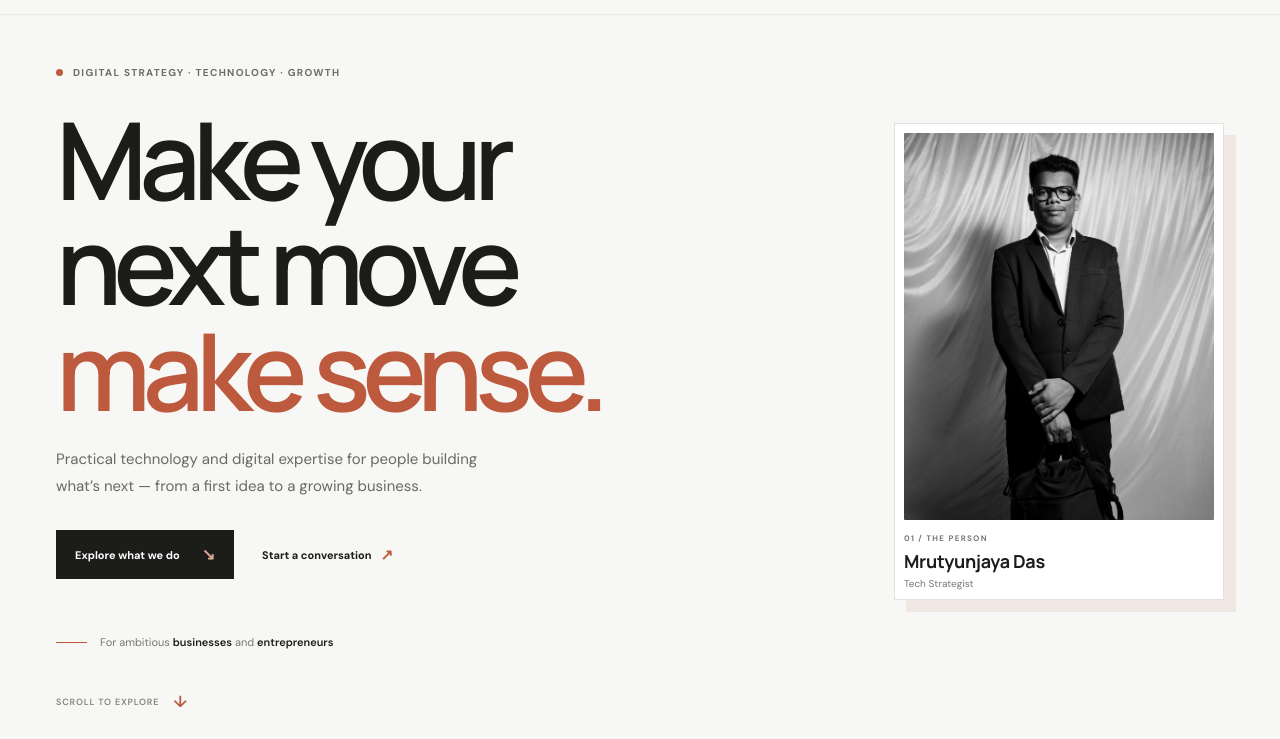
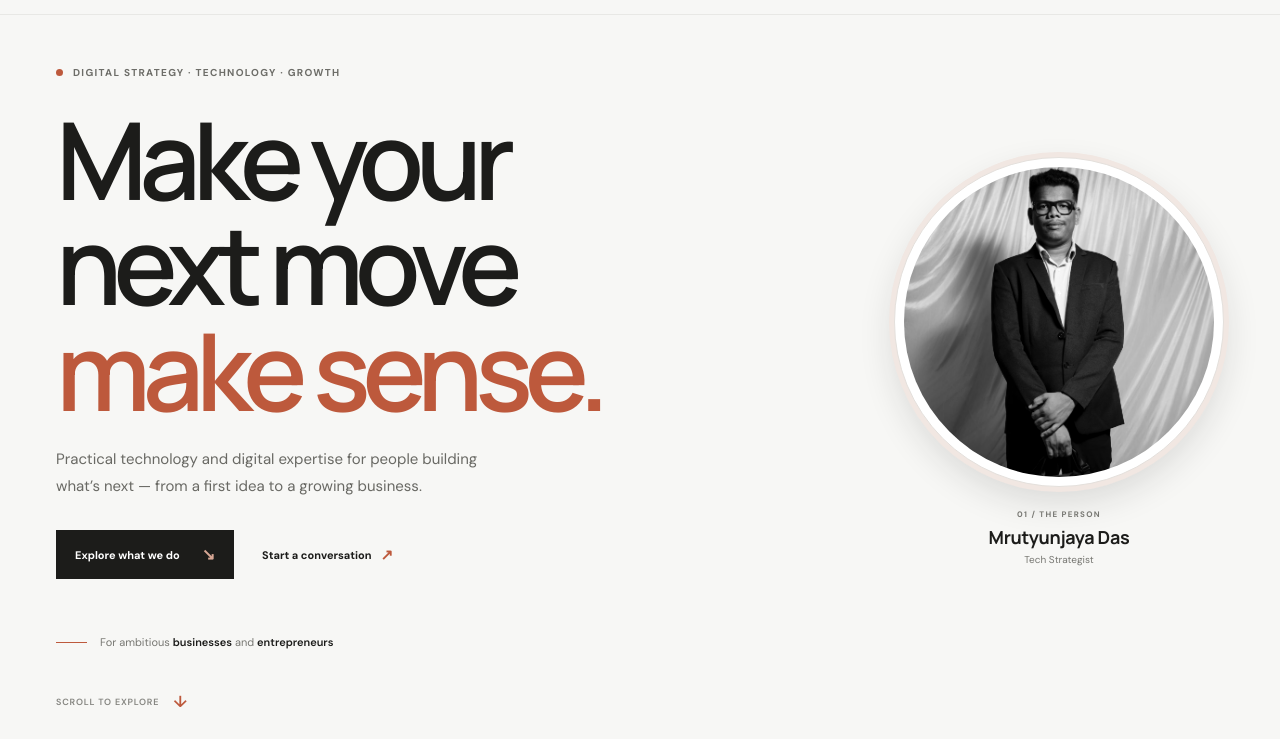
Before and after one commit to vickyyy666/it-tech-constant-portfolio, a plain HTML site: page index.html in a window 1280 px wide. Shown: the part 61-800 px from the top of the page. Drawn offline with Linux system fonts and the light colour scheme.

Commit message:
Make founder portrait circular
Co-authored-by: Copilot App <223556219+Copilot@users.noreply.github.com>

```diff
--- a/index.html
+++ b/index.html
@@ -66,11 +66,11 @@
               alt="Mrutyunjaya Das, founder of IT Tech Constant"
               fetchpriority="high"
             />
-            <div class="portrait-caption">
-              <span class="caption-index">01 / THE PERSON</span>
-              <span class="caption-name">Mrutyunjaya Das</span>
-              <span class="caption-role">Tech Strategist</span>
-            </div>
+          </div>
+          <div class="portrait-caption">
+            <span class="caption-index">01 / THE PERSON</span>
+            <span class="caption-name">Mrutyunjaya Das</span>
+            <span class="caption-role">Tech Strategist</span>
           </div>
         </div>
         <a class="scroll-cue" href="#services"><span>Scroll to explore</span><span aria-hidden="true">↓</span></a>
--- a/styles.css
+++ b/styles.css
@@ -339,28 +339,33 @@ h2 span {
 }
 
 .portrait-frame {
+  width: 100%;
+  aspect-ratio: 1;
   padding: 9px;
   border: 1px solid #e4e0dc;
   background: var(--white);
-  box-shadow: 12px 12px 0 var(--accent-soft);
+  border-radius: 50%;
+  box-shadow: 0 0 0 5px var(--accent-soft), 0 14px 36px rgb(28 28 26 / 14%);
+  overflow: hidden;
 }
 
 .hero-portrait {
   width: 100%;
-  height: auto;
+  height: 100%;
   display: block;
-  aspect-ratio: 4 / 5;
   object-fit: cover;
-  object-position: center 22%;
+  object-position: center 24%;
   filter: saturate(0.86) contrast(1.03);
-  border-radius: 1px;
+  border-radius: 50%;
 }
 
 .portrait-caption {
   display: grid;
+  justify-items: center;
   gap: 4px;
-  padding-top: 13px;
+  padding-top: 22px;
   color: var(--ink);
+  text-align: center;
 }
 
 .caption-index {
```
